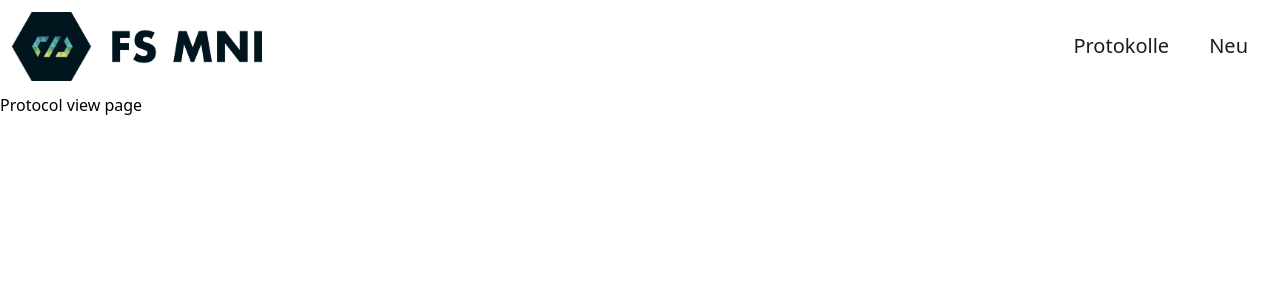
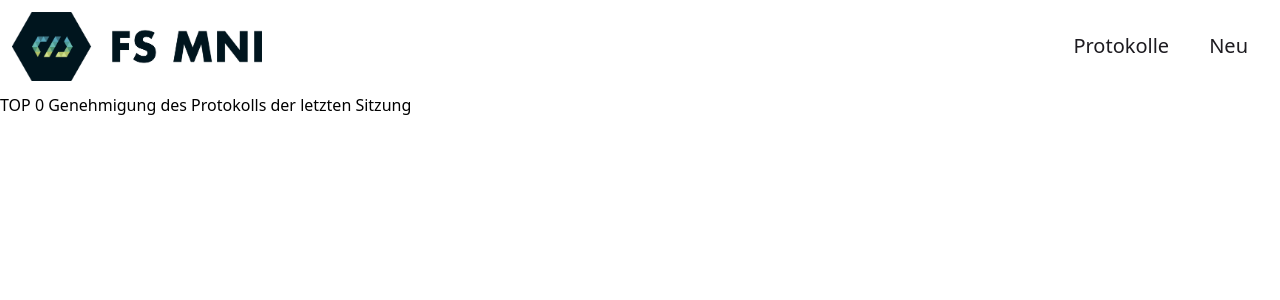
Before and after one commit to RicoLibesch/Proto-Gen, a Next.js app: page /protocol in a window 1280 px wide. Shown: the top 300 px of the page. Built offline with nearby package versions, Linux system fonts and the light colour scheme.

Commit message:
update: added markdown renderer

```diff
--- a/package.json
+++ b/package.json
@@ -11,7 +11,8 @@
   "dependencies": {
     "next": "14.0.0",
     "react": "^18",
-    "react-dom": "^18"
+    "react-dom": "^18",
+    "react-markdown": "^9.0.0"
   },
   "devDependencies": {
     "@types/node": "^20",
--- a/pages/protocol/index.tsx
+++ b/pages/protocol/index.tsx
@@ -1,7 +1,23 @@
-const Protocol = () => {
-    return (<div>
-        Protocol view page
-    </div>)
+import Protocol from "@/components/Protocol";
+import { useEffect, useState } from "react";
+import Markdown from "react-markdown";
+
+const ProtocolView = () => {
+  let [markdown, setMarkdown] = useState<string>("");
+
+  useEffect(() => {
+    //TODO: daten fetchen
+    loadProtocols();
+  }, []);
+
+  async function loadProtocols() {
+    let response = await fetch("http://localhost:3000/protocol/0.json");
+    let json = await response.json();
+    let protocol = json as Protocol;
+    setMarkdown(protocol.content);
+  }
+
+  return <Markdown>{markdown}</Markdown>;
 };
 
-export default Protocol;
+export default ProtocolView;
--- a/public/protocol/0.json
+++ b/public/protocol/0.json
@@ -3,5 +3,6 @@
   "protocol_type": "Fachschaftssitzung",
   "start_timestamp": 0,
   "end_timestamp": 0,
-  "topics": ["Anwesenheit", "Aufgaben", "..."]
+  "topics": ["Anwesenheit", "Aufgaben", "..."],
+  "content": "* TOP 0 Genehmigung des Protokolls der letzten Sitzung\n"
 }
```
Also changed, not shown: 1 other file (tests, documents, lock files or other folders).
